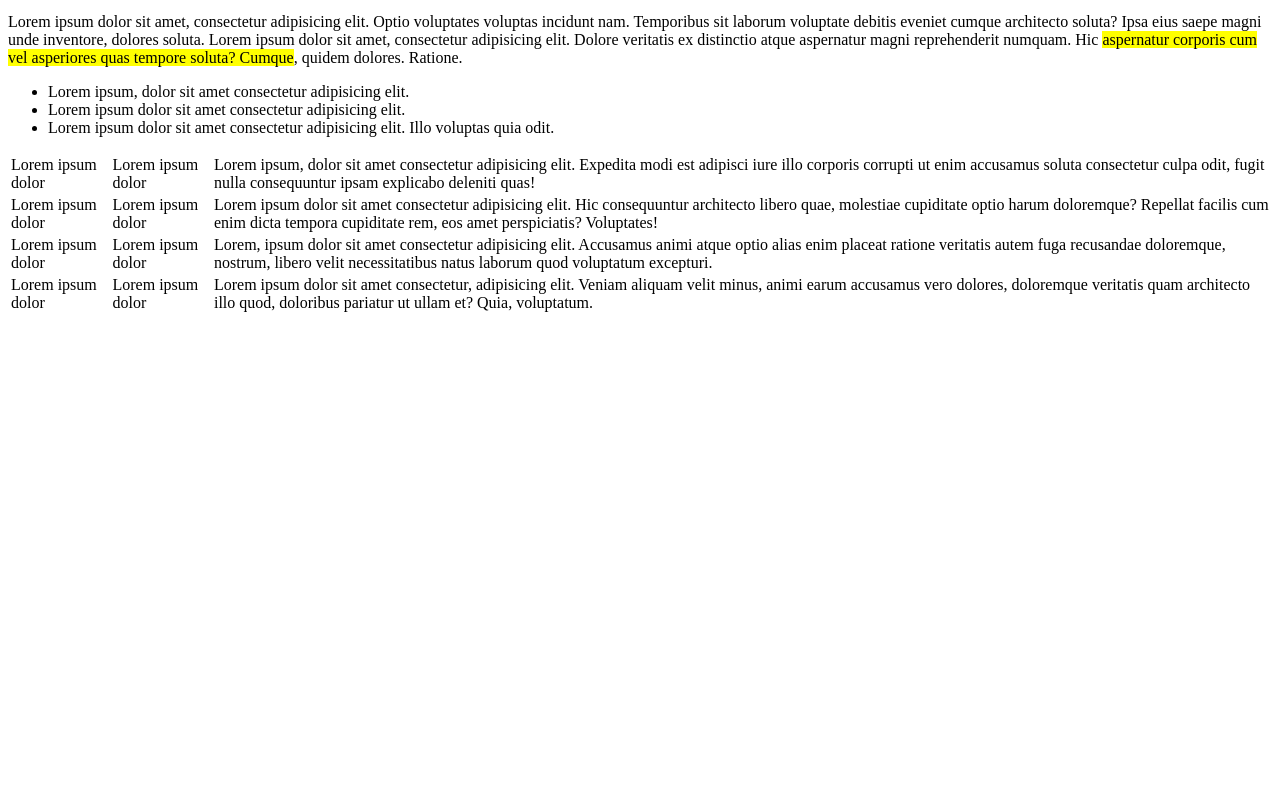
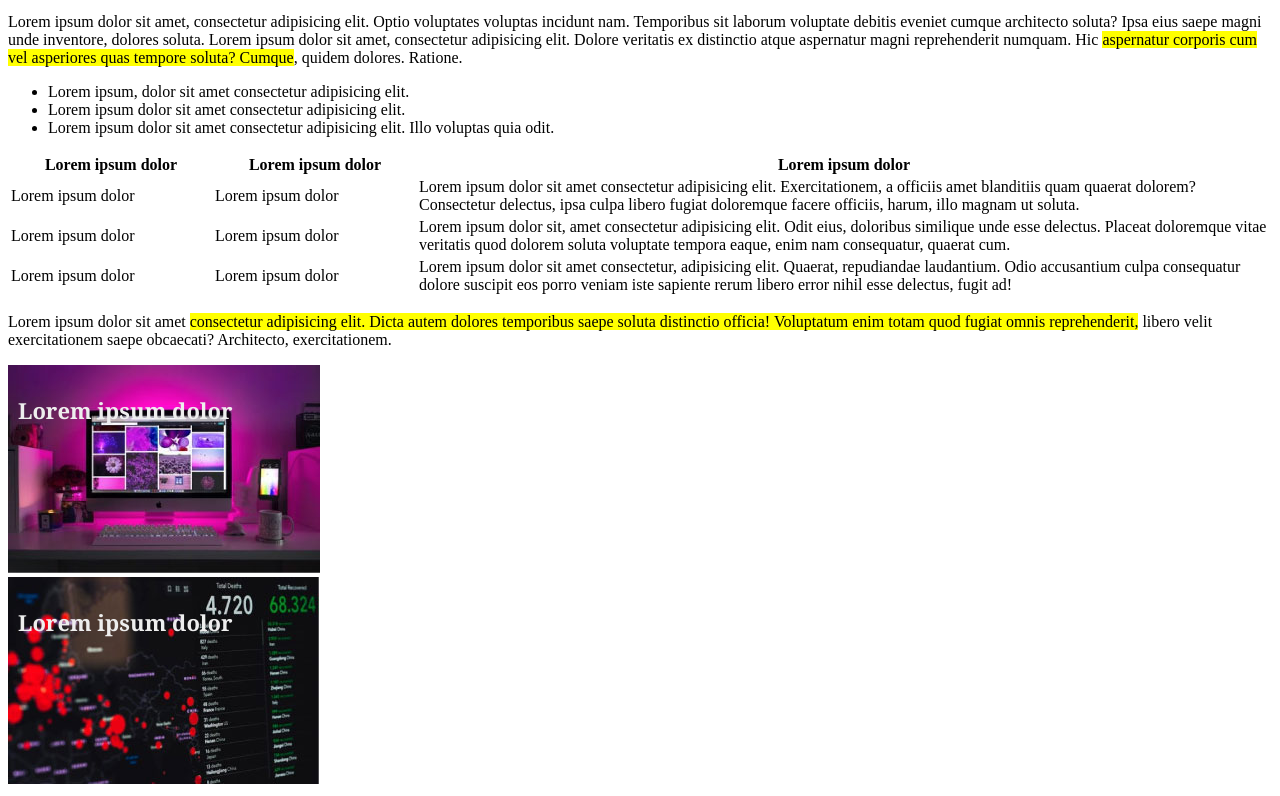
Before and after one commit to DamianoLunardo/html-css-booleaner, a plain HTML site: page index.html in a window 1280 px wide. Shown: the part 902-1698 px from the top of the page. Before the commit the page ends 1225 px from the top, so only its background shows below. Drawn offline with Linux system fonts and the light colour scheme.

Commit message:
ADD image with text

```diff
--- a/index.html
+++ b/index.html
@@ -3,7 +3,7 @@
 <head>
     <meta charset="UTF-8">
     <meta name="viewport" content="width=device-width, initial-scale=1.0">
-    <link rel=“stylesheet” href=“style.css”>
+    <link href="style.css" rel="stylesheet" type="text/css">
     <title>Esercizio Bool</title>
 </head>
 
@@ -17,7 +17,7 @@
 <h1>
     Internet deve essere al servizio del "bene pubblico": il manifesto di Tim Berners-Lee
 </h1>
-<p> Scritto da The Booleaner <br> il 10/10/2020 </p>
+<p class="testo1"> Scritto da The Booleaners <br> il 10/10/2020 </p>
 </section>
 
 <!-- Immagini con didascalia -->
@@ -38,33 +38,50 @@
         <li>Lorem ipsum dolor sit amet consectetur adipisicing elit. Illo voluptas quia odit.</li>
       </ul>
 
-
+      <!-- Tabella -->
       <table>
+        <thead>
+            <tr>
+                <th width="200px" text-align="Left">Lorem ipsum dolor</th>
+                <th width="200px" text-align="Left">Lorem ipsum dolor</th>
+                <th width="width" text-align="left">Lorem ipsum dolor</th>
+            </tr>
+        </thead>
+        <tbody>
             <tr>
                 <td>Lorem ipsum dolor</td>
                 <td>Lorem ipsum dolor</td>
-            <td>Lorem ipsum, dolor sit amet consectetur adipisicing elit. Expedita modi est adipisci iure illo corporis corrupti ut enim accusamus soluta consectetur culpa odit, fugit nulla consequuntur ipsam explicabo deleniti quas!</td>
+                <td>Lorem ipsum dolor sit amet consectetur adipisicing elit. Exercitationem, a officiis amet blanditiis quam quaerat dolorem? Consectetur delectus, ipsa culpa libero fugiat doloremque facere officiis, harum, illo magnam ut soluta.</td>
             </tr>
             <tr>
                 <td>Lorem ipsum dolor</td>
                 <td>Lorem ipsum dolor</td>
-            <td>Lorem ipsum dolor sit amet consectetur adipisicing elit. Hic consequuntur architecto libero quae, molestiae cupiditate optio harum doloremque? Repellat facilis cum enim dicta tempora cupiditate rem, eos amet perspiciatis? Voluptates!</td>
+                <td>Lorem ipsum dolor sit, amet consectetur adipisicing elit. Odit eius, doloribus similique unde esse delectus. Placeat doloremque vitae veritatis quod dolorem soluta voluptate tempora eaque, enim nam consequatur, quaerat cum.</td>
             </tr>
             <tr>
                 <td>Lorem ipsum dolor</td>
                 <td>Lorem ipsum dolor</td>
-            <td>Lorem, ipsum dolor sit amet consectetur adipisicing elit. Accusamus animi atque optio alias enim placeat ratione veritatis autem fuga recusandae doloremque, nostrum, libero velit necessitatibus natus laborum quod voluptatum excepturi.</td>
+                <td>Lorem ipsum dolor sit amet consectetur, adipisicing elit. Quaerat, repudiandae laudantium. Odio accusantium culpa consequatur dolore suscipit eos porro veniam iste sapiente rerum libero error nihil esse delectus, fugit ad!</td>
             </tr>
-        <tr>
-            <td>Lorem ipsum dolor</td>
-            <td>Lorem ipsum dolor</td>
-            <td>Lorem ipsum dolor sit amet consectetur, adipisicing elit. Veniam aliquam velit minus, animi earum accusamus vero dolores, doloremque veritatis quam architecto illo quod, doloribus pariatur ut ullam et? Quia, voluptatum.</td>
-        </tr>
+        </tbody>
     </table>
 
 
 
 
+<p>Lorem ipsum dolor sit amet <mark>consectetur adipisicing elit. Dicta autem dolores temporibus saepe soluta distinctio officia! Voluptatum enim totam quod fugiat omnis reprehenderit,</mark> libero velit exercitationem saepe obcaecati? Architecto, exercitationem.</p>
+
+
+  <!-- Prova immagine con testo -->
+
+  <div class="immagine">
+    <img src="./img/monitor.jpg" alt="monitor" />
+    <h4>Lorem ipsum dolor</h4>
+</div>
+<div class="immagine">
+    <img src="./img/graph.jpg" alt="monitor" />
+    <h4>Lorem ipsum dolor</h4>
+</div>
 
 
 
--- a/style.css
+++ b/style.css
@@ -0,0 +1,16 @@
+ .testo1 {
+    color: gray;
+}
+
+.immagine {
+    position: relative;
+    width: 100%;
+ }
+ h4 {
+    position: absolute;
+    color: #eee;
+    font: bold 22px Georgia;
+    top: 1px;
+    left: 10px;
+    width: 100%;
+ }
```
Lines whose indentation alone changed are shown as unchanged.
